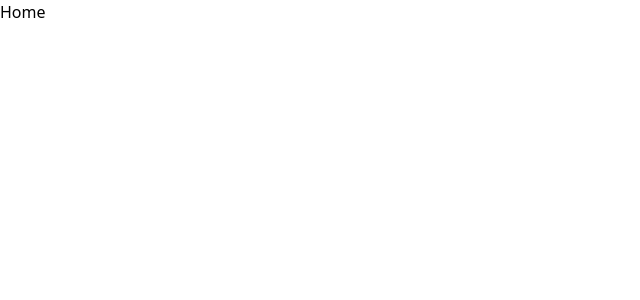
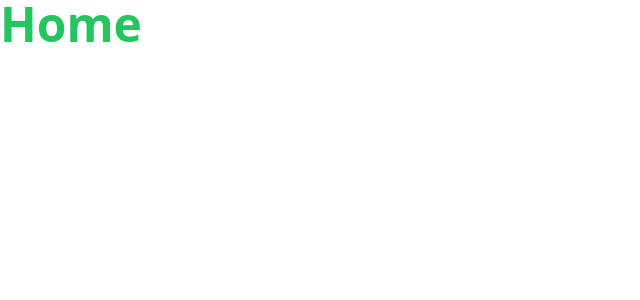
Before and after one commit to kakdiyadarshan/grocery-web, a React (Create React App) app in the folder frontend/: page / in a window 1280 px wide. Shown: the top 300 px of the page, without its empty margins (0-640 px from the left). Built offline with nearby package versions, Linux system fonts and the light colour scheme.

Commit message:
root color

```diff
--- a/frontend/src/App.css
+++ b/frontend/src/App.css
@@ -36,3 +36,16 @@
     transform: rotate(360deg);
   }
 }
+:root {
+  --bg-main: #f8fafc;
+  --bg-card: #ffffff;
+  --text-primary: #111827;
+  --text-secondary: #6b7280;
+  --primary: #22c55e;
+  --primary-hover: #16a34a;
+  --primary-light: #dcfce7;
+  --border: #e5e7eb;
+  --input-bg: #ffffff;
+  --btn-text: #ffffff;
+  --shadow: 0 2px 10px rgba(0,0,0,0.05);
+}
--- a/frontend/src/pages/Home.jsx
+++ b/frontend/src/pages/Home.jsx
@@ -2,7 +2,7 @@ import React from 'react'
 
 const Home = () => {
   return (
-    <div>Home</div>
+    <div className='text-[var(--primary)] font-bold text-5xl'>Home</div>
   )
 }
 
```
